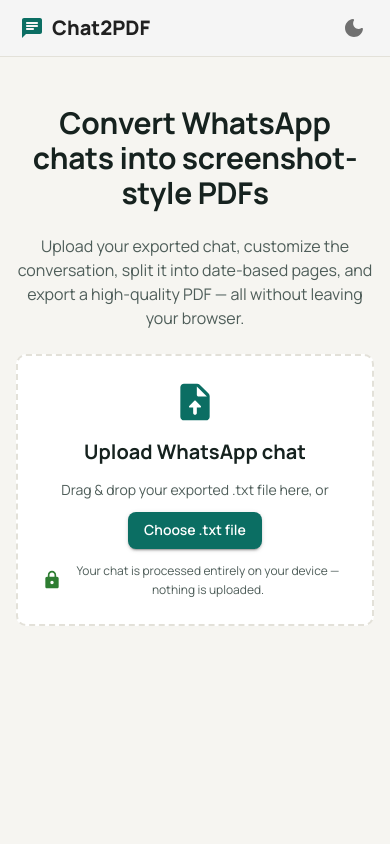
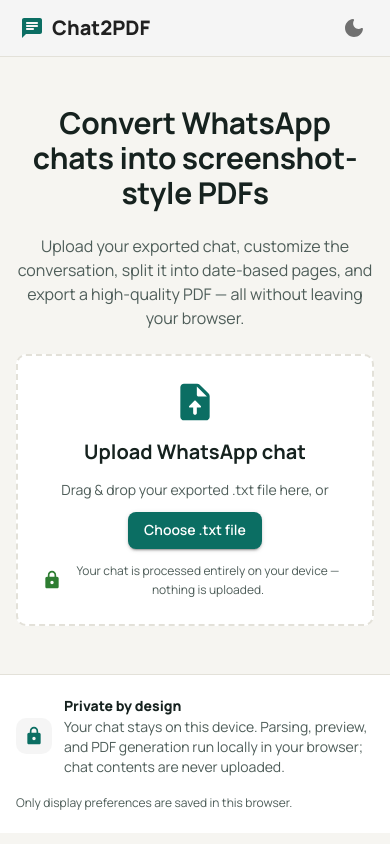
Before and after one commit to Pasindu-Deshan/Chat2PDF, a React (Vite) app: page / in a window 390 px wide. Built offline with nearby package versions, Linux system fonts and the light colour scheme.

Commit message:
Added a responsive footer to both upload and editor screens with a lock icon and clear privacy details

```diff
--- a/src/App.tsx
+++ b/src/App.tsx
@@ -866,6 +866,57 @@ export default function App() {
         </>
       )}
 
+      <Box
+        component="footer"
+        sx={{
+          borderTop: '1px solid',
+          borderColor: 'divider',
+          bgcolor: 'background.paper',
+        }}
+      >
+        <Box
+          sx={{
+            maxWidth: 1600,
+            mx: 'auto',
+            px: { xs: 2, sm: 4, lg: 6 },
+            py: 2.5,
+            display: 'flex',
+            flexDirection: { xs: 'column', sm: 'row' },
+            alignItems: { sm: 'center' },
+            justifyContent: 'space-between',
+            gap: 2,
+          }}
+        >
+          <Stack direction="row" spacing={1.5} alignItems="center">
+            <Box
+              sx={{
+                width: 36,
+                height: 36,
+                flexShrink: 0,
+                borderRadius: 1,
+                display: 'grid',
+                placeItems: 'center',
+                bgcolor: 'action.hover',
+                color: 'primary.main',
+              }}
+            >
+              <LockRoundedIcon fontSize="small" />
+            </Box>
+            <Box>
+              <Typography variant="subtitle2" sx={{ fontWeight: 800 }}>
+                Private by design
+              </Typography>
+              <Typography variant="body2" color="text.secondary">
+                Your chat stays on this device. Parsing, preview, and PDF generation run locally in your browser; chat contents are never uploaded.
+              </Typography>
+            </Box>
+          </Stack>
+          <Typography variant="caption" color="text.secondary" sx={{ flexShrink: 0 }}>
+            Only display preferences are saved in this browser.
+          </Typography>
+        </Box>
+      </Box>
+
       <Dialog
         open={isResetDialogOpen}
         onClose={() => setIsResetDialogOpen(false)}
```
